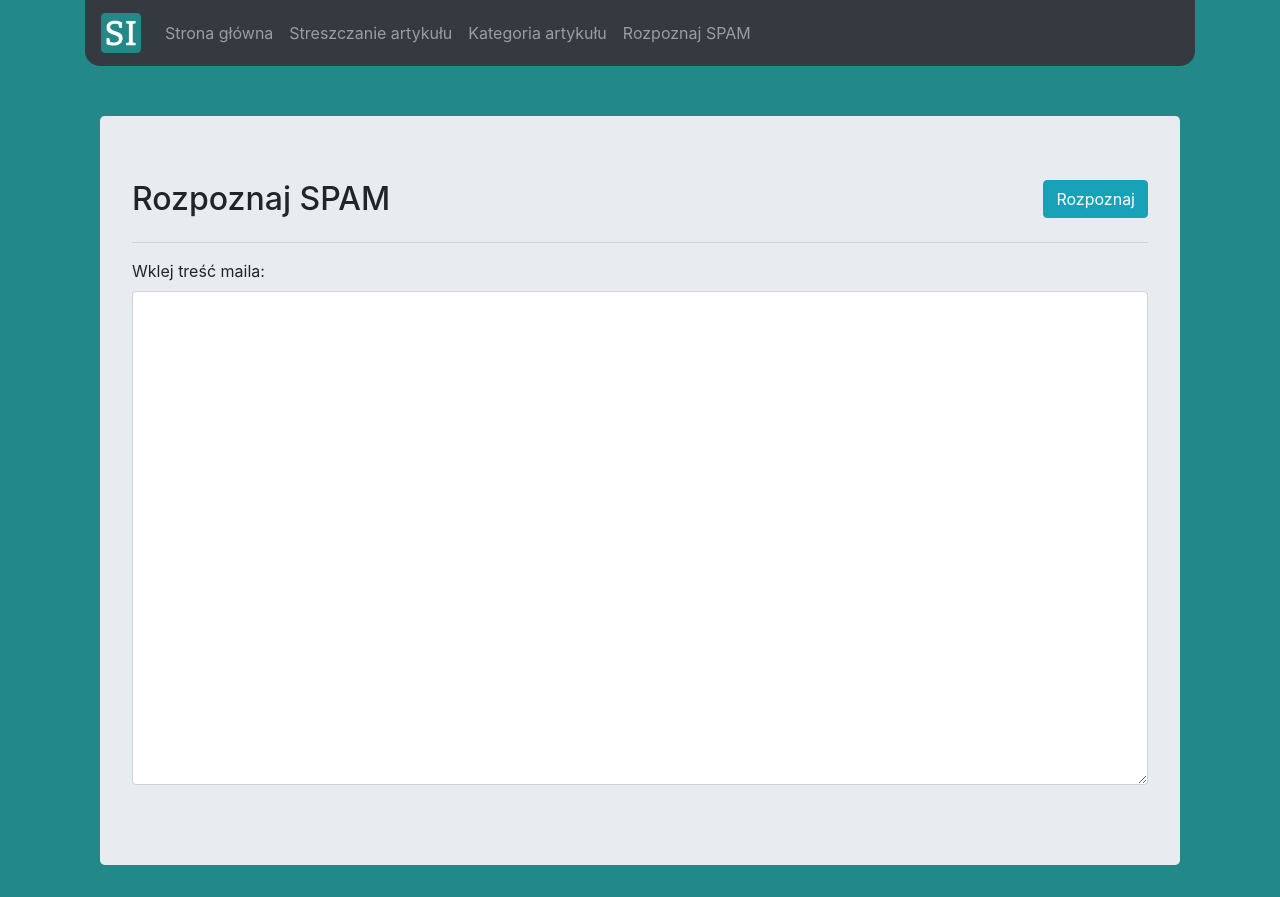
After one commit to k-dziedzic/Sample-usage-of-NLP-with-deep-learning, a Django app: page /spamClassifier/ in a window 1280 px wide. The commit adds this page. Run offline with Django 3.2, Linux system fonts and the light colour scheme; some libraries are stand-ins or nearby versions.

Commit message:
create view to recognize spam or ham using NB's classifier

```diff
--- a/website/templates/articleClassifier.html
+++ b/website/templates/articleClassifier.html
@@ -29,7 +29,7 @@
                     <a class="nav-link" href="/articleClassifier">Kategoria artykułu</a>
                 </li>
                 <li class="nav-item">
-                    <a class="nav-link" href="#">Rozpoznaj SPAM</a>
+                    <a class="nav-link" href="/spamClassifier">Rozpoznaj SPAM</a>
                 </li>
             </ul>
         </div>
--- a/website/templates/classificationResult.html
+++ b/website/templates/classificationResult.html
@@ -29,7 +29,7 @@
                     <a class="nav-link" href="/articleClassifier">Kategoria artykułu</a>
                 </li>
                 <li class="nav-item">
-                    <a class="nav-link" href="#">Rozpoznaj SPAM</a>
+                    <a class="nav-link" href="/spamClassifier">Rozpoznaj SPAM</a>
                 </li>
             </ul>
         </div>
--- a/website/templates/index.html
+++ b/website/templates/index.html
@@ -29,7 +29,7 @@
                     <a class="nav-link" href="/articleClassifier">Kategoria artykułu</a>
                 </li>
                 <li class="nav-item">
-                    <a class="nav-link" href="#">Rozpoznaj SPAM</a>
+                    <a class="nav-link" href="/spamClassifier">Rozpoznaj SPAM</a>
                 </li>
             </ul>
         </div>
--- a/website/templates/shortenArticle.html
+++ b/website/templates/shortenArticle.html
@@ -29,7 +29,7 @@
                     <a class="nav-link" href="/articleClassifier">Kategoria artykułu</a>
                 </li>
                 <li class="nav-item">
-                    <a class="nav-link" href="#">Rozpoznaj SPAM</a>
+                    <a class="nav-link" href="/spamClassifier">Rozpoznaj SPAM</a>
                 </li>
             </ul>
         </div>
--- a/website/templates/showSummarization.html
+++ b/website/templates/showSummarization.html
@@ -29,7 +29,7 @@
                     <a class="nav-link" href="/articleClassifier">Kategoria artykułu</a>
                 </li>
                 <li class="nav-item">
-                    <a class="nav-link" href="#">Rozpoznaj SPAM</a>
+                    <a class="nav-link" href="/spamClassifier">Rozpoznaj SPAM</a>
                 </li>
             </ul>
         </div>
--- /dev/null
+++ b/website/templates/spamClassifier.html
@@ -0,0 +1,64 @@
+<!DOCTYPE html>
+<html lang="en">
+<head>
+    <title>Rozpoznaj SPAM</title>
+    <meta charset="utf-8">
+    <meta name="viewport" content="width=device-width, initial-scale=1">
+    <link rel="stylesheet" href="https://maxcdn.bootstrapcdn.com/bootstrap/4.1.0/css/bootstrap.min.css">
+    {% load static %}
+    <link rel="shortcut icon" href="{%  static 'logo.png' %}">
+</head>
+<body style="background: #288">
+<div class="container">
+    <nav class="navbar navbar-expand-sm bg-dark navbar-dark" style="border-radius: 0px 0px 15px 15px;">
+        <a class="navbar-brand" href="/"><img src="{% static 'logo.png' %}" alt="App" height="40" width="40"/></a>
+        <button class="navbar-toggler" type="button" data-toggle="collapse" data-target="#navbarTogglerDemo02"
+                aria-controls="navbarTogglerDemo02" aria-expanded="false" aria-label="Toggle navigation">
+            <span class="navbar-toggler-icon"></span>
+        </button>
+
+        <div class="collapse navbar-collapse" id="navbarTogglerDemo02">
+            <ul class="navbar-nav mr-auto">
+                <li class="nav-item">
+                    <a class="nav-link" href="/">Strona główna<span class="sr-only">(current)</span></a>
+                </li>
+                <li class="nav-item">
+                    <a class="nav-link" href="/shortenArticle">Streszczanie artykułu<span class="sr-only">(current)</span></a>
+                </li>
+                <li class="nav-item">
+                    <a class="nav-link" href="/articleClassifier">Kategoria artykułu</a>
+                </li>
+                <li class="nav-item">
+                    <a class="nav-link" href="/spamClassifier">Rozpoznaj SPAM</a>
+                </li>
+            </ul>
+        </div>
+    </nav>
+
+    <div class="container-fluid" style="padding-top:50px">
+        <div class="jumbotron">
+        <form method="post" action="/classificationSpam/">
+            <div class="row">
+                <div class="col-md-10">
+                    <h2>Rozpoznaj SPAM</h2>
+                </div>
+                <div class="col-md-2" style="text-align: right;">
+                    <button type="submit" class="btn btn-info">Rozpoznaj</button>
+                </div>
+            </div>
+            <hr>
+            <div>
+                <div class="form-group">
+                    <label for="mailContent">Wklej treść maila:</label>
+                    <textarea class="form-control" id="mailContent" name="mailContent" rows="20"  minlength=50 pattern=".{50,}" required></textarea>
+                </div>
+            </div>
+        </form>
+        </div>
+    </div>
+</div>
+<script src="https://code.jquery.com/jquery-3.2.1.slim.min.js" integrity="sha384-KJ3o2DKtIkvYIK3UENzmM7KCkRr/rE9/Qpg6aAZGJwFDMVNA/GpGFF93hXpG5KkN" crossorigin="anonymous"></script>
+<script src="https://cdnjs.cloudflare.com/ajax/libs/popper.js/1.12.9/umd/popper.min.js" integrity="sha384-ApNbgh9B+Y1QKtv3Rn7W3mgPxhU9K/ScQsAP7hUibX39j7fakFPskvXusvfa0b4Q" crossorigin="anonymous"></script>
+<script src="https://maxcdn.bootstrapcdn.com/bootstrap/4.0.0/js/bootstrap.min.js" integrity="sha384-JZR6Spejh4U02d8jOt6vLEHfe/JQGiRRSQQxSfFWpi1MquVdAyjUar5+76PVCmYl" crossorigin="anonymous"></script>
+</body>
+</html>
--- a/website/website/urls.py
+++ b/website/website/urls.py
@@ -34,5 +34,8 @@ urlpatterns = [
 
     url(r'^articleClassifier/', views.classifier),
 
-    url(r'^classificationResult/', views.classification_result)
+    url(r'^classificationResult/', views.classification_result),
+
+    url(r'^spamClassifier/', views.spamClassifier),
+    url(r'^classificationSpam/', views.classificationSpam),
 ] + static(settings.STATIC_URL, document_root=settings.STATIC_ROOT)
--- a/website/website/views.py
+++ b/website/website/views.py
@@ -3,6 +3,8 @@ from django.template import loader
 from django.views.decorators.csrf import csrf_exempt
 
 from website import TextSummarization, ArticleClassifier
+from website import SpamFilter
+
 
 @csrf_exempt
 def summarization(request):
@@ -59,3 +61,24 @@ def classification_result(request):
 
     template = loader.get_template('classificationResult.html')
     return HttpResponse(template.render(context, request))
+
+@csrf_exempt
+def spamClassifier(request):
+    template = loader.get_template('spamClassifier.html')
+    return HttpResponse(template.render())
+
+
+@csrf_exempt
+def classificationSpam(request):
+    mailContent = request.POST.get('mailContent')
+
+    isSpam=SpamFilter.spamFilter(mailContent)
+
+    # adding the values in a context variable
+    context = {
+        'isSpam': isSpam,
+        'mailContent': mailContent,
+    }
+
+    template = loader.get_template('classificationSpam.html')
+    return HttpResponse(template.render(context, request))
```
Also changed, not shown: SpamClassifier.py (+5 -5 lines), website/templates/classificationSpam.html (added, +64 -0 lines), website/website/SpamFilter.py (added, +22 -0 lines).
